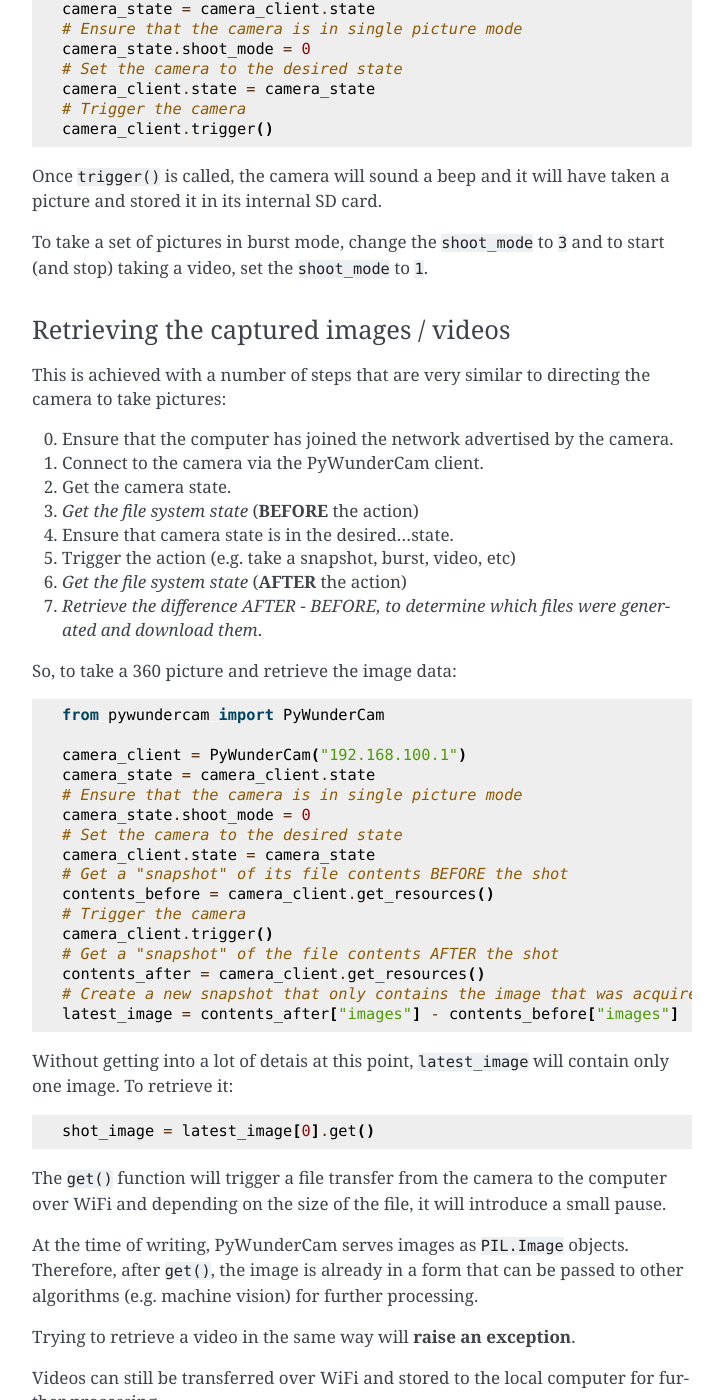
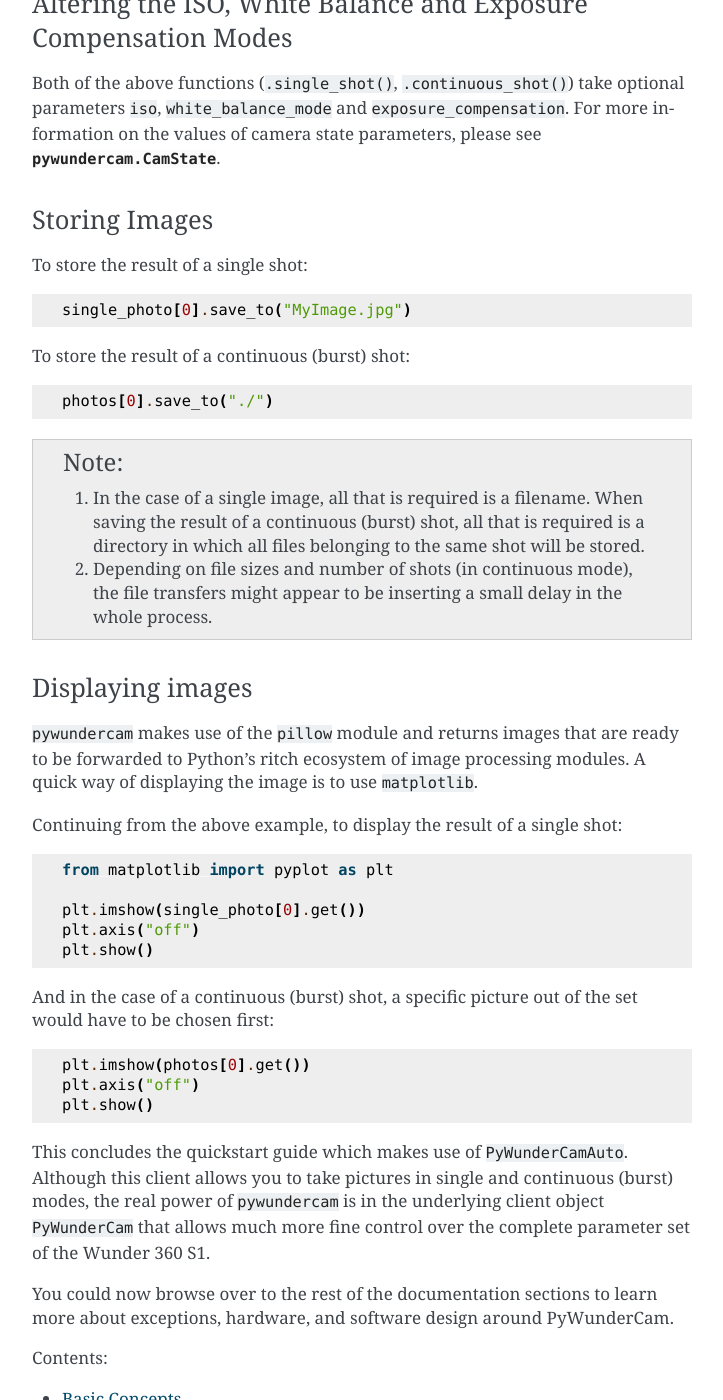
Before and after one commit to aanastasiou/pywundercam, a Sphinx documentation site: the page built from doc/source/index.rst, in a window 1280 px wide and 1400 px high, scrolled down 1271 px. Shown: the whole window, without its empty margins (388-1111 px from the left). Built offline with Sphinx 7.4.7, drawn with Linux system fonts in a browser that asks for light colours; some of the changed text lies outside the part shown.

Commit message:
Finalised documentation and minor bug correction

```diff
--- a/doc/source/code_doc.rst
+++ b/doc/source/code_doc.rst
@@ -27,6 +27,9 @@ Camera Control
 .. autoclass:: PyWunderCam
     :members:
 
+. autoclass:: PyWunderCamAuto
+    :members:
+
 Constants
 ---------
 
--- a/doc/source/index.rst
+++ b/doc/source/index.rst
@@ -10,7 +10,7 @@ PyWunderCam is a Python module that enables control of the Wunder 360 S1 panoram
 
 .. image:: _static/Wunder360S1.jpg
 
-The camera is based on a `Rockchip 1108 System on Chip (SoC) <http://rockchip.wikidot.com/rk1108>`_ running Linux.
+The camera is based on a Rockchip 1108 System on Chip (SoC) running Linux.
 Within its operating system, it raises three services to serve images and video, control the camera and stream video
 over a WiFi interface. In addition to these services, the camera presents itself as a standard webcam if connected
 via USB.
@@ -24,122 +24,99 @@ Streaming video and extended functionality are scheduled for upcoming releases.
 Quickstart
 ----------
 
-Directing the camera to take pictures and video
-^^^^^^^^^^^^^^^^^^^^^^^^^^^^^^^^^^^^^^^^^^^^^^^
-
-The most usual cycle of interaction with the hardware is as follows:
-
-0. Ensure that the computer has joined the network advertised by the camera.
-1. Connect to the camera via the PyWunderCam client.
-2. Get the camera state.
-3. Ensure that it is in the desired...state.
-4. Trigger the action (e.g. take a snapshot, burst, video, etc)
-
-So, to take a 360 picture:
 ::
 
-    from pywundercam import PyWunderCam
+    from pywundercam import PyWunderCamAuto
 
-    camera_client = PyWunderCam("192.168.100.1")
-    camera_state = camera_client.state
-    # Ensure that the camera is in single picture mode
-    camera_state.shoot_mode = 0
-    # Set the camera to the desired state
-    camera_client.state = camera_state
-    # Trigger the camera
-    camera_client.trigger()
-
-Once ``trigger()`` is called, the camera will sound a beep and it will have taken a picture and stored it in its
-internal SD card.
-
-To take a set of pictures in burst mode, change the ``shoot_mode`` to ``3`` and to start (and stop) taking a
-video, set the ``shoot_mode`` to ``1``.
+    camera_control = PyWunderCamAuto()
 
 
-Retrieving the captured images / videos
-^^^^^^^^^^^^^^^^^^^^^^^^^^^^^^^^^^^^^^^
-
-This is achieved with a number of steps that are very similar to directing the camera to take pictures:
-
-0. Ensure that the computer has joined the network advertised by the camera.
-1. Connect to the camera via the PyWunderCam client.
-2. Get the camera state.
-3. *Get the file system state* (**BEFORE** the action)
-4. Ensure that camera state is in the desired...state.
-5. Trigger the action (e.g. take a snapshot, burst, video, etc)
-6. *Get the file system state* (**AFTER** the action)
-7. *Retrieve the difference AFTER - BEFORE, to determine which files were generated and download them*.
-
-So, to take a 360 picture and retrieve the image data:
-::
-
-    from pywundercam import PyWunderCam
-
-    camera_client = PyWunderCam("192.168.100.1")
-    camera_state = camera_client.state
-    # Ensure that the camera is in single picture mode
-    camera_state.shoot_mode = 0
-    # Set the camera to the desired state
-    camera_client.state = camera_state
-    # Get a "snapshot" of its file contents BEFORE the shot
-    contents_before = camera_client.get_resources()
-    # Trigger the camera
-    camera_client.trigger()
-    # Get a "snapshot" of the file contents AFTER the shot
-    contents_after = camera_client.get_resources()
-    # Create a new snapshot that only contains the image that was acquired by this action
-    latest_image = contents_after["images"] - contents_before["images"]
-
-Without getting into a lot of detais at this point, ``latest_image`` will contain only one image. To retrieve it:
-::
-
-    shot_image = latest_image[0].get()
-
-The ``get()`` function will trigger a file transfer from the camera to the computer over WiFi and depending on the size
-of the file, it will introduce a small pause.
-
-At the time of writing, PyWunderCam serves images as ``PIL.Image`` objects. Therefore, after ``get()``, the image is
-already in a form that can be passed to other algorithms (e.g. machine vision) for further processing.
-
-Trying to retrieve a video in the same way will **raise an exception**.
-
-
-Videos can still be transferred over WiFi and stored to the local computer for further processing.
-
-To do this:
+Single 360 Shot
+^^^^^^^^^^^^^^^
 
 ::
 
-    from pywundercam import PyWunderCam
+    single_photo = camera_control.single_shot()
 
-    camera_client = PyWunderCam("192.168.100.1")
-    camera_state = camera_client.state
-    # Ensure that the camera is in video mode
-    camera_state.shoot_mode = 1
-    # Set the camera to the desired state
-    camera_client.state = camera_state
-    # Get a "snapshot" of its file contents BEFORE the shot
-    contents_before = camera_client.get_resources()
-    # Trigger the camera
-    camera_client.trigger()
-    # Get a "snapshot" of the file contents AFTER the shot
-    contents_after = camera_client.get_resources()
-    # Create a new snapshot that only contains the video that was acquired by this action
-    latest_video = contents_after["videos"] - contents_before["videos"]
-    latest_video[0].save_to("myvideo.mp4")
+Continuous (Burst) 360 Shot
+^^^^^^^^^^^^^^^^^^^^^^^^^^^
+
+::
+
+    photos = camera_control.continuous_shot()
 
 
-This concludes the quickstart.
+Altering the ISO, White Balance and Exposure Compensation Modes
+^^^^^^^^^^^^^^^^^^^^^^^^^^^^^^^^^^^^^^^^^^^^^^^^^^^^^^^^^^^^^^^
+
+Both of the above functions (``.single_shot()``, ``.continuous_shot()``) take optional parameters
+``iso``, ``white_balance_mode`` and ``exposure_compensation``. For more information on the values of
+camera state parameters, please see :class:`pywundercam.CamState`.
+
+
+Storing Images
+^^^^^^^^^^^^^^
+
+To store the result of a single shot:
+
+::
+
+    single_photo[0].save_to("MyImage.jpg")
+
+To store the result of a continuous (burst) shot:
+
+::
+
+    photos[0].save_to("./")
+
+
+.. note::
+    1. In the case of a single image, all that is required is a filename. When saving
+       the result of a continuous (burst) shot, all that is required is a directory
+       in which all files belonging to the same shot will be stored.
+
+    2. Depending on file sizes and number of shots (in continuous mode), the file transfers
+       might appear to be inserting a small delay in the whole process.
+
+Displaying images
+^^^^^^^^^^^^^^^^^
+
+``pywundercam`` makes use of the ``pillow`` module and returns images that are ready to be forwarded to
+Python's ritch ecosystem of image processing modules. A quick way of displaying the image is to use ``matplotlib``.
+
+Continuing from the above example, to display the result of a single shot:
+
+::
+
+    from matplotlib import pyplot as plt
+
+    plt.imshow(single_photo[0].get())
+    plt.axis("off")
+    plt.show()
+
+And in the case of a continuous (burst) shot, a specific picture out of the set would have to be chosen first:
+
+::
+
+    plt.imshow(photos[0].get())
+    plt.axis("off")
+    plt.show()
+
+
+
+This concludes the quickstart guide which makes use of ``PyWunderCamAuto``. Although this client allows you to take
+pictures in single and continuous (burst) modes, the real power of ``pywundercam`` is in the underlying client object
+``PyWunderCam`` that allows much more fine control over the complete parameter set of the Wunder 360 S1.
 
 You could now browse over to the rest of the documentation sections to learn more about exceptions, hardware, and
 software design around PyWunderCam.
-
 
 .. toctree::
    :maxdepth: 2
    :caption: Contents:
 
    concepts
+   advanced
    details
    code_doc
 
```
Also changed, not shown: README.md (+69 -98 lines), doc/source/advanced.rst (added, +115 -0 lines), pywundercam/__init__.py (+68 -4 lines), 1 other file.
